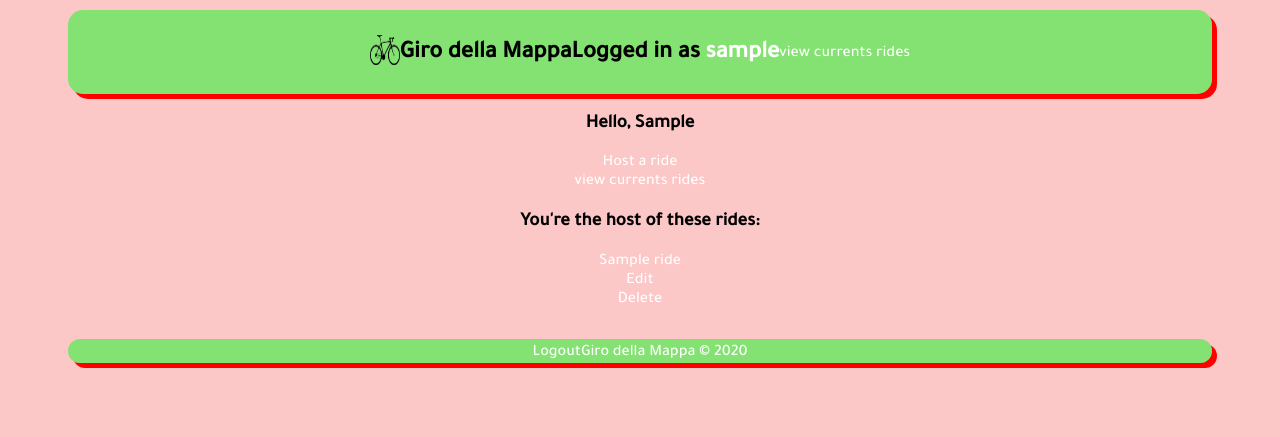
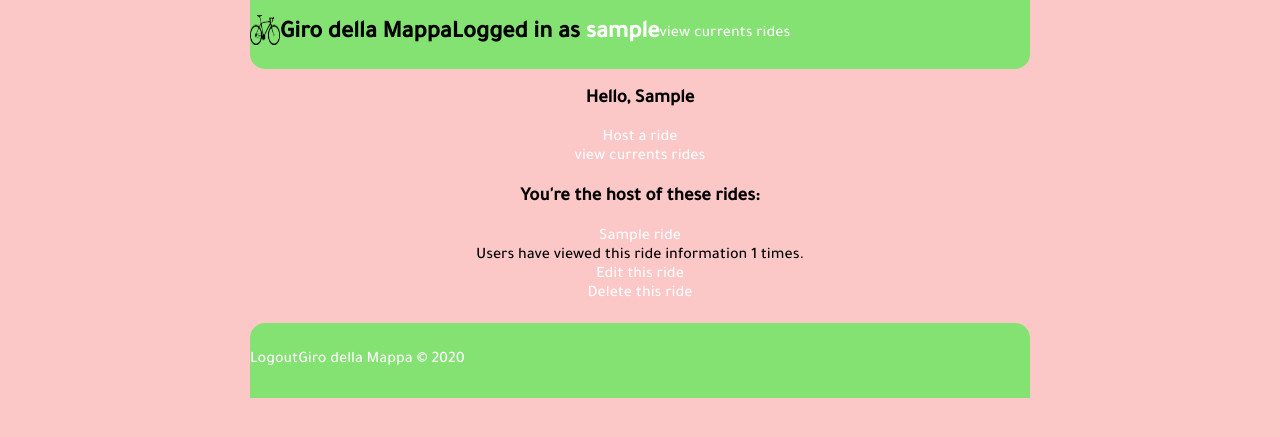
Before and after one commit to nellagio/Giro_Della_Mappa, a Django app: page /user/ in a window 1280 px wide. Shown: the top 437 px of the page. Run offline with Django 3.2, Linux system fonts and the light colour scheme; a user stored in the database is signed in; tables that the repository leaves empty hold one stand-in row (values such as "Sample post"); some libraries are stand-ins or nearby versions.

Commit message:
kinda works, kinda broken, working on styling will fix

```diff
--- a/mygiro/girodm/models.py
+++ b/mygiro/girodm/models.py
@@ -32,6 +32,7 @@ class Ride(models.Model):
     private = models.BooleanField(default=False)
     code = models.CharField(max_length=10)
     comments = models.TextField()
+    times_clicked = models.IntegerField(default=0)
     ride_type = models.CharField(
         max_length=200,
         choices=RIDE_TYPE,
--- a/mygiro/girodm/static/girodm/css/base.css
+++ b/mygiro/girodm/static/girodm/css/base.css
@@ -1,19 +1,30 @@
 body{
     background-color: rgba(255, 0, 0, 0.616);
     font-family: 'Tajawal', sans-serif;
+    margin: 0px;
 }
-.header{
+
+html {
+    box-sizing: border-box;
+}
+
+*,
+*:before,
+*:after {
+    box-sizing: inherit;
+}
+/* mobile header start */
+.mobileNavbar{
     display: flex;
-    flex-direction: row;
-    align-items: center;
-    justify-content: center;
-    width: 100%;
-    padding-top: 10px;
-    padding-bottom: 5px;
-    margin-top: 10px;
-    border-radius: 15px;
-    background-color: rgba(0, 255, 21, 0.479);
-    box-shadow: 5px 5px red;
+        align-items: center;
+        border-bottom-right-radius: 15px;
+        border-bottom-left-radius: 15px;
+        background-color: rgba(0, 255, 21, 0.479);
+}
+
+/* mobile header end */
+.navbar{
+    display: none;
 }
 
 .main{
@@ -32,32 +43,35 @@ a:hover{
 }
 
 .footer{
+    width: 100%;
     display: flex;
-    flex-direction: row;
-    justify-content: center;
     align-items: center;
-    width: 100%;
-    padding-top: 5px;
-    padding-bottom: px;
-    margin-top: 10px;
-    border-radius: 15px;
+    border-top-right-radius: 15px;
+    border-top-left-radius: 15px;
+    height: 75px;
     background-color: rgba(0, 255, 21, 0.479);
-    box-shadow: 5px 5px red;
 }
 
 @media (min-width: 576px) {
     body{
        background: rebeccapurple;
-       padding-right: 60px;
-       padding-left: 60px;
     }
 
 }
 
-
 @media (min-width: 768px) {
     body{
         background-color: blue;
+    }
+    .mobileNavbar{
+        display: none;
+    }
+    .navbar{
+        display: flex;
+        align-items: center;
+        border-bottom-right-radius: 15px;
+        border-bottom-left-radius: 15px;
+        background-color: rgba(0, 255, 21, 0.479);
     }
 }
 
@@ -71,6 +85,8 @@ a:hover{
 
 @media (min-width: 1200px) {
     body{
-        background-color: rgba(245, 3, 3, 0.219)
+        background-color: rgba(245, 3, 3, 0.219);
+        padding-right: 250px;
+        padding-left: 250px;
     }
 }
--- a/mygiro/girodm/static/girodm/css/ride.css
+++ b/mygiro/girodm/static/girodm/css/ride.css
@@ -0,0 +1,6 @@
+#map {
+    width: 350px;
+    height: 400px;
+    background-color: grey;
+    border-radius: 15px;
+}
--- a/mygiro/girodm/static/girodm/css/user.css
+++ b/mygiro/girodm/static/girodm/css/user.css
@@ -0,0 +1,3 @@
+.viewedPtag{
+    margin: 0px;
+}
--- a/mygiro/girodm/templates/girodm/base.html
+++ b/mygiro/girodm/templates/girodm/base.html
@@ -9,6 +9,7 @@
   <meta name="keywords" content="portland, oregon, ride, bicycle, bike, social, pedalpalooza">
   <meta name="author" content="Nick Gallo">
   <meta name="viewport" content="width=device-width, initial-scale=1.0">
+  <script src="{% static 'girodm/js/base.js' %}"></script>
   <link rel="stylesheet" type="text/css" href="{% static 'girodm/css/base.css' %}">
   <link href="https://fonts.googleapis.com/css2?family=Tajawal:wght@500&display=swap" rel="stylesheet">
   <script src="https://code.jquery.com/jquery-3.5.1.slim.min.js"
@@ -26,12 +27,23 @@
 </head>
 
 <body>
-  <div class="header">
-    <a href="{% url 'girodm:index' %}"><img class="logo_img" alt="logo of site"
+
+  <div class="mobileNavbar">
+    <a href="{% url 'girodm:index' %}"><img title="home page" class="logo_img" alt="logo of site"
         src="{% static 'girodm/images/future_logo.png' %}" width="30" height="30" href="{% url 'girodm:index' %}"></a>
     <h2>Giro della Mappa</h2>
     {% if request.user.is_authenticated %}
-    <h2>Logged in as <a href="{% url 'girodm:user' %}">{{request.user}}</a></h2>
+    <h2>Logged in as <a title="user home" href="{% url 'girodm:user' %}">{{request.user}}</a></h2>
+    {% endif %}
+    <a href="{% url 'girodm:viewrides' %}">view currents rides</a>
+  </div>
+
+  <div class="navbar">
+    <a href="{% url 'girodm:index' %}"><img title="home page" class="logo_img" alt="logo of site"
+        src="{% static 'girodm/images/future_logo.png' %}" width="30" height="30" href="{% url 'girodm:index' %}"></a>
+    <h2>Giro della Mappa</h2>
+    {% if request.user.is_authenticated %}
+    <h2>Logged in as <a title="user home" href="{% url 'girodm:user' %}">{{request.user}}</a></h2>
     {% endif %}
     <a href="{% url 'girodm:viewrides' %}">view currents rides</a>
   </div>
--- a/mygiro/girodm/templates/girodm/index.html
+++ b/mygiro/girodm/templates/girodm/index.html
@@ -7,6 +7,7 @@
 <script async defer
   src="https://maps.googleapis.com/maps/api/js?key={{ google_maps_api_key }}&libraries=places&callback=initMap"
   type="text/javascript"></script>
+<script src="https://cdnjs.cloudflare.com/ajax/libs/axios/0.19.2/axios.min.js"></script>
 {% endblock %}
 
 {% block title %}
@@ -19,7 +20,7 @@
   <input id="autocomplete" placeholder="Enter your address" type="text" />
 </div>
 <div class="mapDiv">
-  <h2> here are some on going rides today</h2>
+  <h2>Rides today:</h2>
     <div id="map">
 
     </div>
--- a/mygiro/girodm/templates/girodm/user.html
+++ b/mygiro/girodm/templates/girodm/user.html
@@ -20,8 +20,9 @@
         <h3>You're the host of these rides:</h3>
         {% for ride in rides %}
         <a href="{% url "girodm:detail" ride.code %}">{{ride.ride_name}}</a>
-        <a href="{% url "girodm:editridepage" ride.code %}">Edit</a>
-        <a href="{% url "girodm:deleteride" ride.code %}">Delete</a>
+        <p class="viewedPtag">Users have viewed this ride information {{ride.times_clicked}} times.</p>
+        <a href="{% url "girodm:editridepage" ride.code %}">Edit this ride</a>
+        <a href="{% url "girodm:deleteride" ride.code %}">Delete this ride</a>
         <br/>
         {% endfor %}
 {% endblock %}
--- a/mygiro/girodm/templates/girodm/viewrides.html
+++ b/mygiro/girodm/templates/girodm/viewrides.html
@@ -16,7 +16,7 @@
     {% if not request.user.is_authenticated %}
     <a href="{% url "girodm:register" %}">Register to host a Ride</a>
     {% endif %}
-
+    <a href="{% url 'girodm:viewrides' %}">Back to Rides</a>
     <h1>current rides:</h1>
     {% if request.user.is_authenticated %}
     <a href="{% url "girodm:host" %}">Host a Ride</a>
@@ -28,4 +28,5 @@
     <div id="map">
     </div>
     </div>
+
 {% endblock %}
--- a/mygiro/girodm/views.py
+++ b/mygiro/girodm/views.py
@@ -122,11 +122,12 @@ def detail(request, code):
     ride = None
     try:
         ride = Ride.objects.get(code=code)
+        ride.times_clicked += 1
+        ride.save()
     except Ride.DoesNotExist:
         raise Http404("Ride does not exist")
 
-
-    context = {'ride': ride}
+    context = {'ride': ride, 'google_maps_api_key': secrets.google_maps_api_key,}
 
     return render(request, 'girodm/ride.html',context)
 
@@ -196,11 +197,9 @@ def viewrides(request):
         rides = Ride.objects.filter(private=False)
     except Ride.DoesNotExist:
         raise Http404("Ride does not exist")
-
     context = {'rides': rides, 'google_maps_api_key': secrets.google_maps_api_key,}
 
     return render(request, 'girodm/viewrides.html',context )
-
 
 def getLatLng(request):
     start_location_list = []
@@ -212,7 +211,9 @@ def getLatLng(request):
             'label': ride.ride_name + ' start location',
             'lat': ride.start_lat,
             'lng': ride.start_long,
+            'url': reverse('girodm:detail',kwargs={"code":ride.code})
         }
+
         start_location_list.append(start_location)
         end_location = {
             'label': ride.ride_name + ' end location',
```
Also changed, not shown: mygiro/girodm/static/girodm/js/hostaride.js (+8 -9 lines), mygiro/girodm/static/girodm/js/index.js (+28 -41 lines), mygiro/girodm/static/girodm/js/viewrides.js (+25 -62 lines), mygiro/girodm/templates/girodm/ride.html (+51 -1 lines), mygiro/girodm/migrations/0011_ride_times_click.py (added), mygiro/girodm/migrations/0012_auto_20200712_1845.py (added), mygiro/girodm/static/girodm/images/end_flag.png (added), mygiro/girodm/static/girodm/images/streetview_icon.png (added), mygiro/girodm/static/girodm/js/ride.js (deleted).
